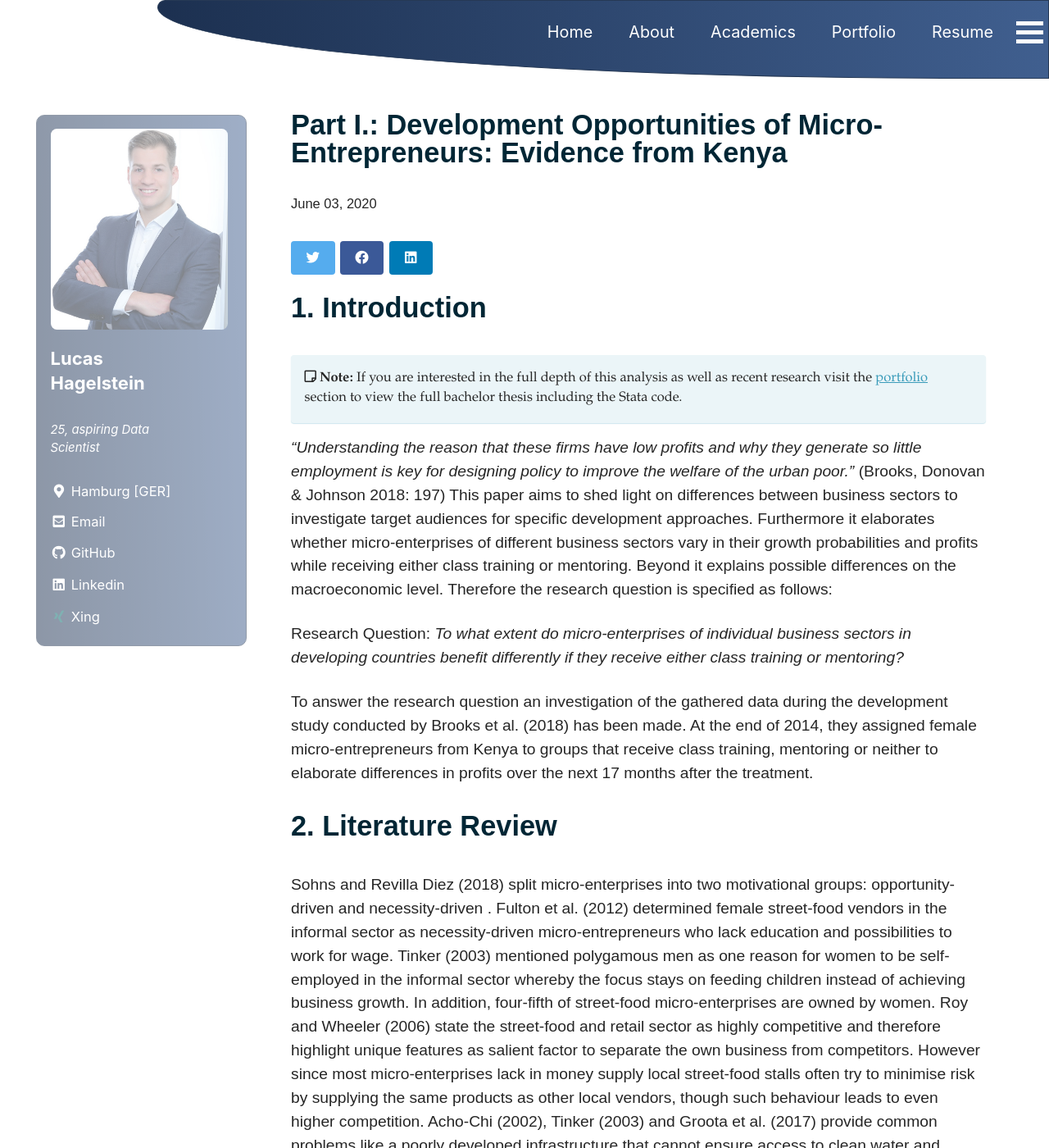
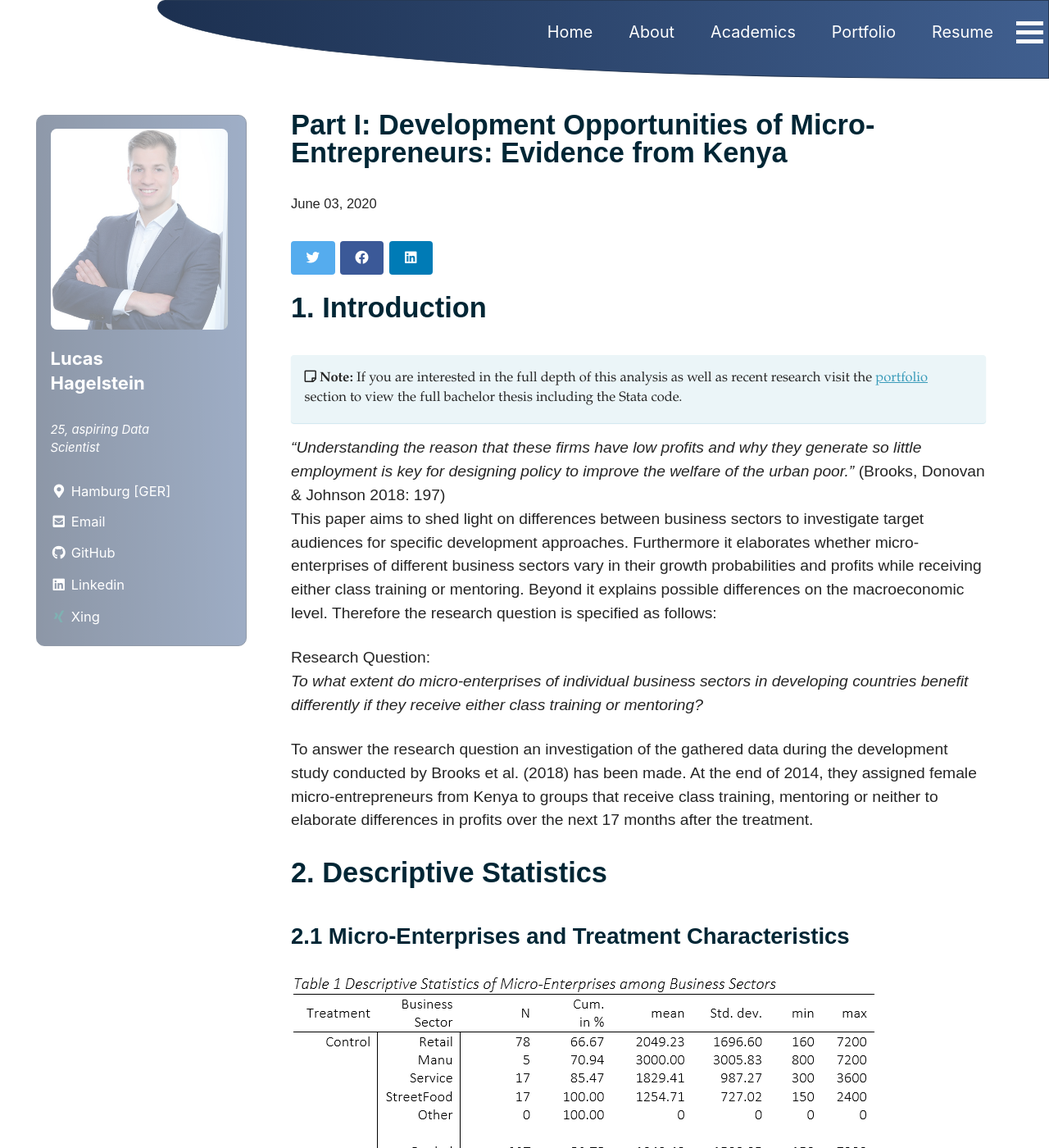
Before and after one commit to LHAGELS/LHAGELS.github.io, a Jekyll site: the page built from _posts/2020-06-03-PART-I-Getting-familiar-with-the-Topic---Development-Opportunities-of-Micro-Entrepreneurs-Evidence-from-Kenya.md, in a window 1280 px wide and 1400 px high. Shown: the whole window at 82% size. Built offline with Jekyll 4.4.1, drawn with Linux system fonts in a browser that asks for light colours; cached includes are drawn as plain includes; nearby versions of some CDN libraries; some of the changed text lies outside the part shown.

Commit message:
new github

```diff
--- a/_posts/2020-06-03-PART-I-Getting-familiar-with-the-Topic---Development-Opportunities-of-Micro-Entrepreneurs-Evidence-from-Kenya.md
+++ b/_posts/2020-06-03-PART-I-Getting-familiar-with-the-Topic---Development-Opportunities-of-Micro-Entrepreneurs-Evidence-from-Kenya.md
@@ -1,5 +1,5 @@
 ---
-title: "Part I.: Development Opportunities of Micro-Entrepreneurs: Evidence from Kenya"
+title: "Part I: Development Opportunities of Micro-Entrepreneurs: Evidence from Kenya"
 tags:
   - Policy development
   - BS Economics
@@ -15,6 +15,7 @@ excerpt: "In this series I summarize the main findings of my data analysis accor
 ---
 
 # 1. Introduction
+
 <i class="far fa-sticky-note"></i> **Note:** If you are interested in the full depth of this analysis as well as recent research visit the [portfolio](/portfolio/) section to view the full bachelor thesis including the Stata code.
   {: .notice--info}
 
@@ -26,26 +27,18 @@ _To what extent do micro-enterprises of individual business sectors in developin
 
 To answer the research question an investigation of the gathered data during the development study conducted by Brooks et al. (2018) has been made. At the end of 2014, they assigned female micro-entrepreneurs from Kenya to groups that receive class training, mentoring or neither to elaborate differences in profits over the next 17 months after the treatment.
 
-# 2. Literature Review
-Sohns and Revilla Diez (2018) split micro-enterprises into two motivational groups: opportunity-driven  and necessity-driven . Fulton et al. (2012) determined female street-food vendors in the informal sector as necessity-driven micro-entrepreneurs who lack education and possibilities to work for wage. Tinker (2003) mentioned polygamous  men as one reason for women to be self-employed in the informal sector whereby the focus stays on feeding children instead of achieving business growth. In addition, four-fifth of street-food micro-enterprises are owned by women. Roy and Wheeler (2006) state the street-food and retail sector as highly competitive and therefore highlight unique features as salient factor to separate the own business from competitors. However since most micro-enterprises lack in money supply local street-food stalls often try to minimise risk by supplying the same products as other local vendors, though such behaviour leads to even higher competition.
-Acho-Chi (2002), Tinker (2003) and Groota et al. (2017) provide common problems like a poorly developed infrastructure that cannot ensure access to clean water and electricity as well as the appropriate storage of foods. This has negative effects in terms of hygiene, germs and food quality. Especially Acho-Chi (2002) emphasizes 32% of customers choose their food stall due to its quality.
-Klapper and Richmond (2011) have shown evidence of lower exit rates of micro-enterprises in the service sector compared to other sectors in Africa. Further the fraction of employment in the service sector in Africa is estimated to be 37%.
-A series of studies also highlight the importance of non-financial factors like motivation and local expertise. Bruhn and Zia (2013) indicated that training programs particularly provide motivation to female businesses. More recently, Lafortune et al. (2018) studied the impact of role models on the effectiveness of training programs in Chile and found significant non-financial barriers like motivational factors, faced by female businesses who lack experience.
-One possibility to transfer knowledge to entrepreneurs is given by assigning them to business classes. Bruhn and Zia (2013) have shown improved business practices combined with higher sales. In contrast, De Mel et al. (2014) measured the impact of the most common business training  on female entrepreneurs in Sri Lanka. In fact, a change in business practices was noticed but they did not translate into higher profits or improved business performances. The latter goes in line with results of Brooks et al. (2018) who found evidence of constant profits despite changes in business practices. Additionally however, De Mel et al. (2014) highlighted limited impacts on business practices of participants who already owned a business for several years. McKenzie and Puerto (2017) conducted a market-level experiment in Kenya and detected increased profits for female entrepreneurs three years after the participation in a business training. Further they mention a growing market instead of spill-over effects, e.g. stealing sales from competitors within the market, as a reason for the latter effect. Similar results are shown by Brooks et al (2018) who found lower costs as driving factor for higher profits, but not spill-over effects. Higuchi et al. (2019) also experienced an increased business performance coupled with improved business practices three years after assigning small and micro-enterprises to a training program in Tanzania that features the Kaizen  approach.
-McKenzie and Woodruff (2017) determined a positive correlation between the quality in business practices and growth in business performances such as firm survival rates. Therefore they criticise current business programs and their modest impact on business practices. Moreover they claim for more intensive business programs as well as a specified target audience to raise effects on business performance.
-Another possibility to transfer information might be achieved by introducing micro-entrepreneurs to mentors. Dennis et al. (2003) assigned mentors to small- and medium-sized retailers in London and explored significant increases in sales. Cai and Szeidl (2017) conducted inter-firm meetings between managers from 2,820 firms and found permanent increased revenues in the treatment group of monthly meetings. This effect is enhanced by networking activities during meetings since managers provide business relevant information if they are non-competitors (peer-to-peer). In contrast, Brooks et al. (2018) simultaneously indicated a flow benefit provided by mentors to their mentees. The effect diminished once matches started to dissolve. Further they indicated the major role of local expertise on business performance provided by mentors.
-Lastly, McKenzie and Woodruff (2013) evaluated previous studies in terms of set-up and measurement methods of experiments. They demanded a raise of sample sizes from 100-500 (previous studies) up to several thousands. Further an extension of time periods in studies might be reasonable to interpret treatment effects over time in the right manner. Heterogeneity of the data also seems to be a problem. Researchers should be able to divide the sample into subsets with identical characteristics to create more homogeneity and further examine more detailed effects.
+# 2. Descriptive Statistics
+## 2.1 Micro-Enterprises and Treatment Characteristics
+![Descriptive Statistics of Micro-Enterprises among Business Sectors](/assets/images/posts/03_06_20/Table_1.png)
 
-# 3. Descriptive Statistics
-## 3.1 Micro-Enterprises and Treatment Characteristics
-![Descriptive Statistics of Micro-Enterprises among Business Sectors](/assets/images/posts/03_06_20/Table_1.png)
 The sample includes 368 inexperienced, female business owners who participated in follow-up surveys that generated time series data of variables that may correlate with business performance. The field experiment was conducted from end of 2014 to April 2016 while the treatment period lasted one month in November 2014. For this micro-enterprises were randomly assigned into three groups.
 First mentorship, within this group each micro-entrepreneur is paired with an experienced mentor, who has been operating in the same business sector for at least 5 years or is older than 40 years. Second class training, formal business classes are provided to micro-entrepreneurs to improve knowledge in business practices. Third, the control group who receives neither.
 Table 1 reproduces baseline profits of micro-enterprises in each business sector, grouped by their assigned treatment group. The pooled values of each group is a simple first indicator to get familiar with the values. Thereby the control group achieves the highest average baseline profit but has also the highest standard deviation. Another important value is the number of observations per group that is nearly similar due to random distribution.
+
 <i class="far fa-sticky-note"></i> **Note:** In fact, the other values are very interesting but go beyond the summary at this point. Recall, check the full paper for further insights!
   {: .notice--info}
 
-## 3.2 Cycling Profits among Business Sectors
+## 2.2 Cycling Profits among Business Sectors
 ![Micro-Enterprise Profits among Business Sectors](/assets/images/posts/03_06_20/Figure_1.png)
 In the following section the average profits of each business sector are described to show off some evidence of economic cycles in Dandora, Kenya. Unfortunately the observed period only has a length of 17 months thus a delimitation of high and low economic cycles is only valid to a limited extent. Hence the follow-up waves in terms of months as "t ∈ {1,2,3,4,7,12,17}" . The economic cycle is assumed to “start” two months after baseline survey (wave 2) with low economic activity with increases in profits. Three months after baseline survey (wave 3 & 4) the economic activity somewhat stagnates seven months after baseline survey (wave 5) and reaches maximum profits and is determined as period of high economic activity. 12 months after baseline survey (wave 6) the economic activity dropped again which suggests this to be a low economic period. In wave 7 (17 months after baseline survey) is determined as a period with rising economic activity in the next economic cycle (See Figure 1).It is important to understand the dynamics of the treatments effects in the business sectors over time. The sample data of Dandora’s Micro-Enterprises is a suitable approximation of the economics activity of the whole country measured by the GDP of Kenya.
 
@@ -54,4 +47,4 @@ In the following section the average profits of each business sector are describ
 
 Finally, we got an introduction to the topic and got familiar with the business as well as economic characteristics.
 
-Catch up with ANCOVA (ANalysis of COVAriances) and Logistic Regression that delivered the **results in [part II.](.......)** or skip this part to directly enter the **discussion and conclusion section in [part III.](.......)**.
+Catch up with ANCOVA (ANalysis of COVAriances) and Logistic Regression that delivered the **results in [part II](.......)** or skip this part to directly enter the **discussion and conclusion section in [part III](.......)**.
```
Also changed, not shown: assets/images/posts/03_06_20/Table_1.PNG.
